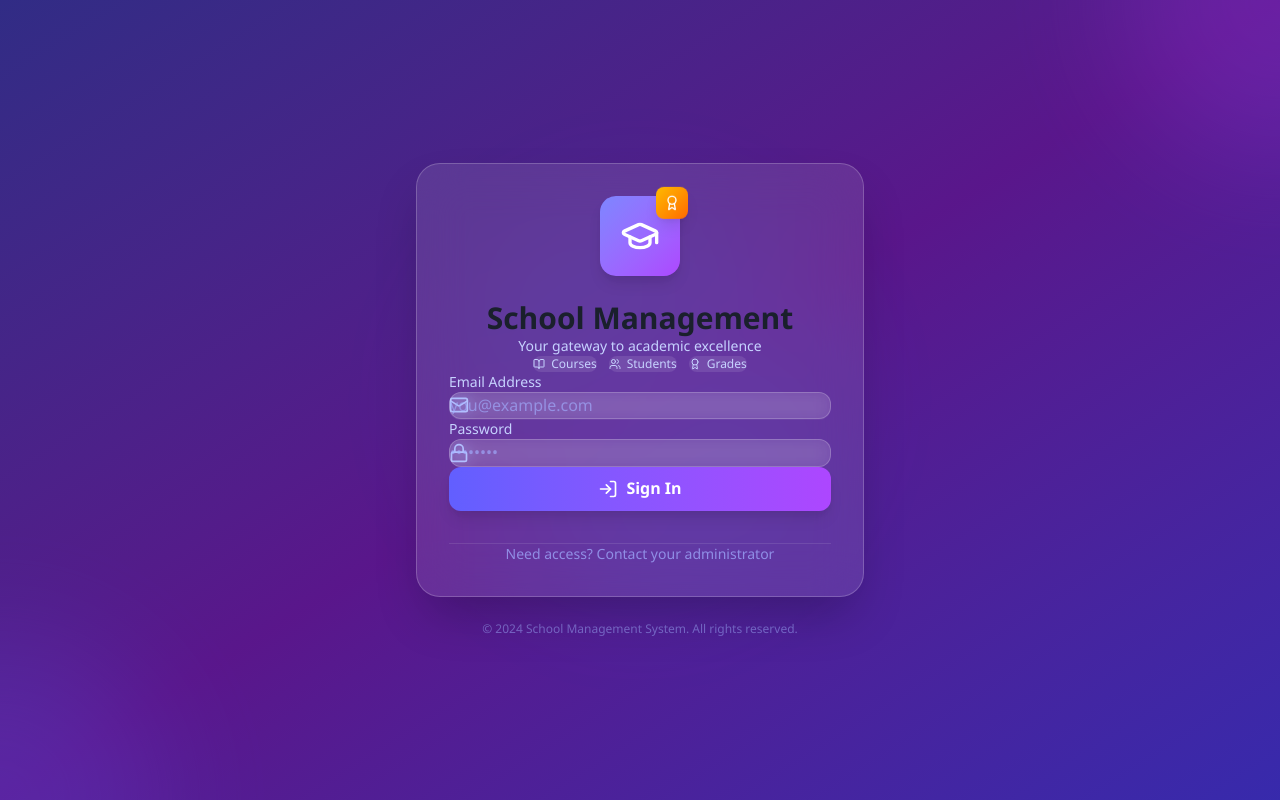
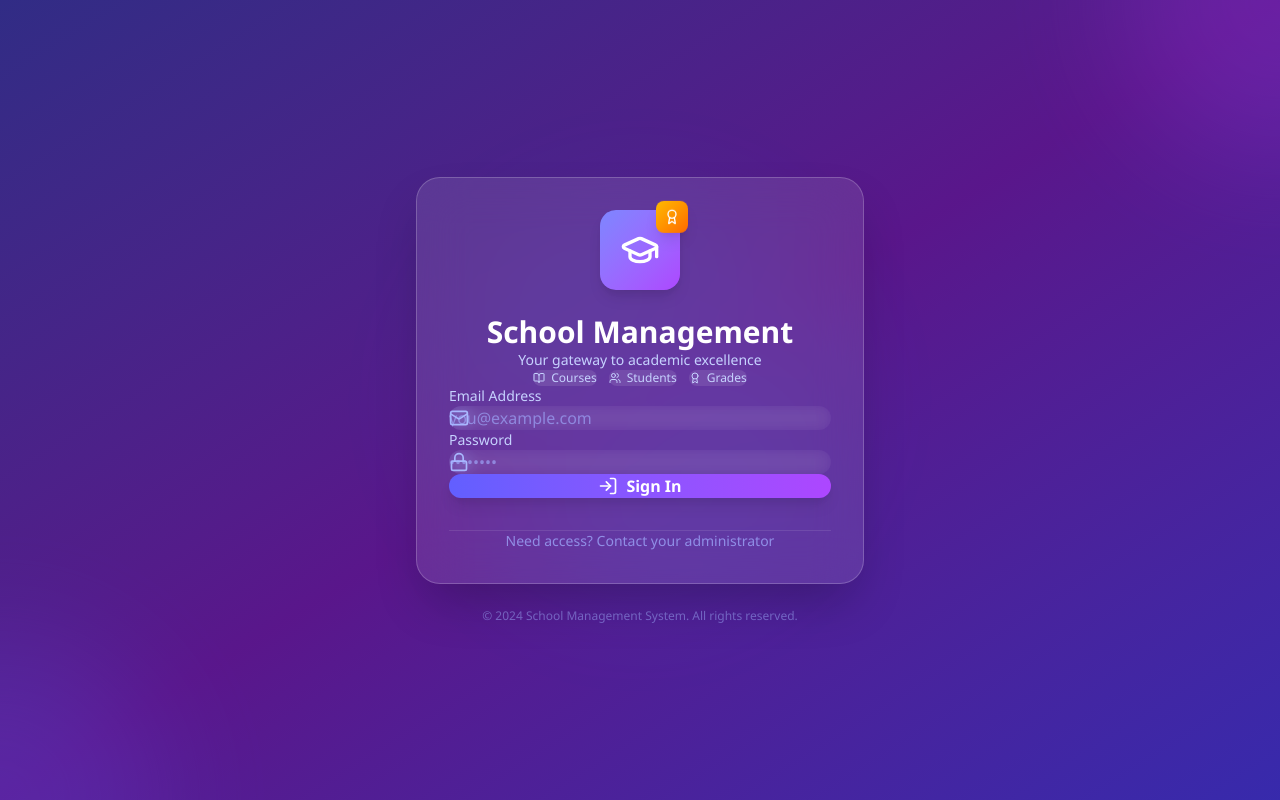
Before and after one commit to MalikTalha03/sc-mgmt-sys, a React (Vite) app: page /login in a window 1280 px wide. Built offline with nearby package versions, Linux system fonts and the light colour scheme; no server answers.

Commit message:
feat: clean up CSS by removing unused styles and optimizing input styles for Tailwind compatibility

```diff
--- a/src/index.css
+++ b/src/index.css
@@ -8,57 +8,15 @@
 
 :root {
   font-family: 'Segoe UI', Tahoma, Geneva, Verdana, sans-serif;
-  line-height: 1.6;
-  font-weight: 400;
-  color-scheme: light;
 }
 
-body {
-  background: #f8f9fa;
-  min-height: 100vh;
-  color: #333;
+/* Reset input styles to allow Tailwind to work */
+input {
+  background: transparent;
+  border: none;
+  outline: none;
 }
 
-a {
-  font-weight: 500;
-  color: #666;
-  text-decoration: none;
-  transition: color 0.3s ease;
+input:focus {
+  outline: none;
 }
-
-
-button {
-  border-radius: 8px;
-  border: none;
-  padding: 0.6em 1.2em;
-  font-size: 1em;
-  font-weight: 500;
-  font-family: inherit;
-  cursor: pointer;
-  transition: all 0.3s ease;
-}
-button:hover {
-  border-color: #646cff;
-}
-button:focus,
-button:focus-visible {
-  outline: 4px auto -webkit-focus-ring-color;
-}
-
-a:hover {
-  color: #333;
-}
-
-h1, h2, h3 {
-  color: #1a202c;
-}
-
-@media (prefers-color-scheme: light) {
-  :root {
-    color: #213547;
-    background-color: #ffffff;
-  }
-  a:hover {
-    color: #747bff;
-  }
-}
```
